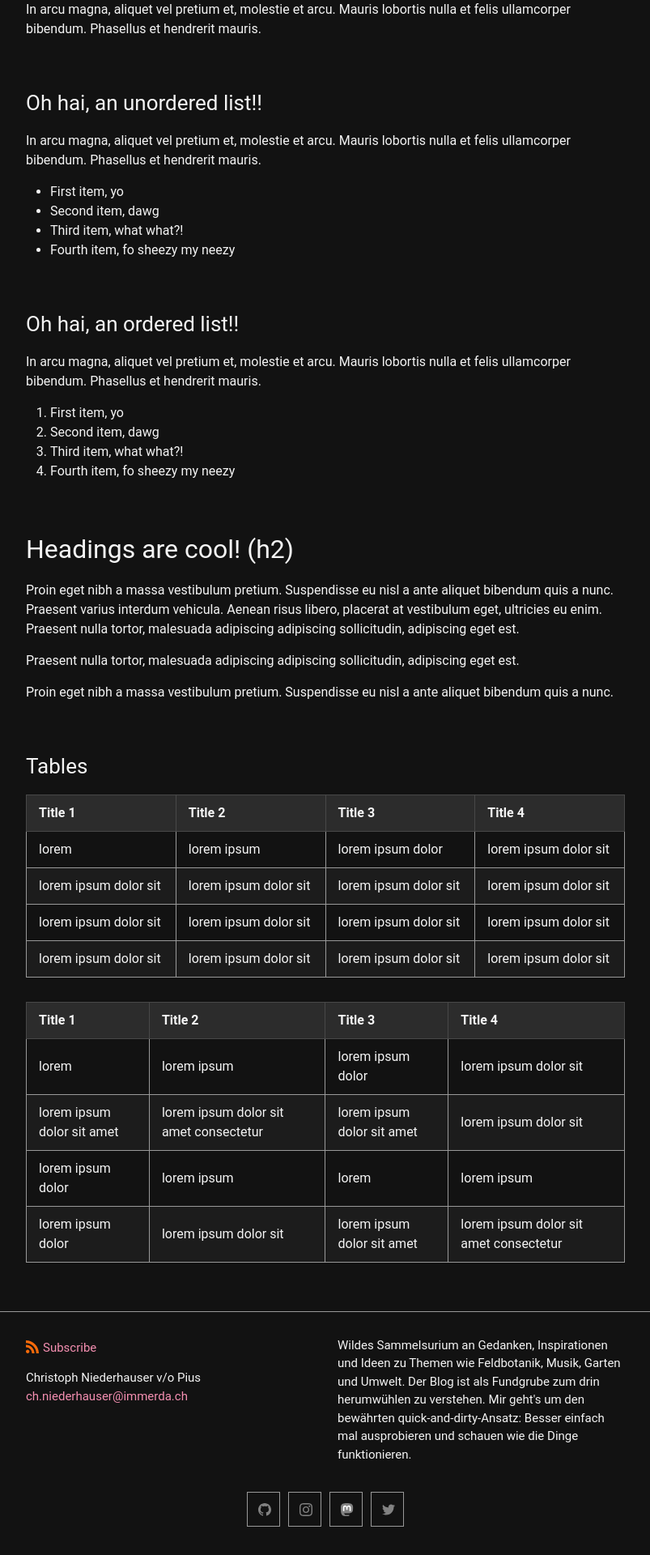
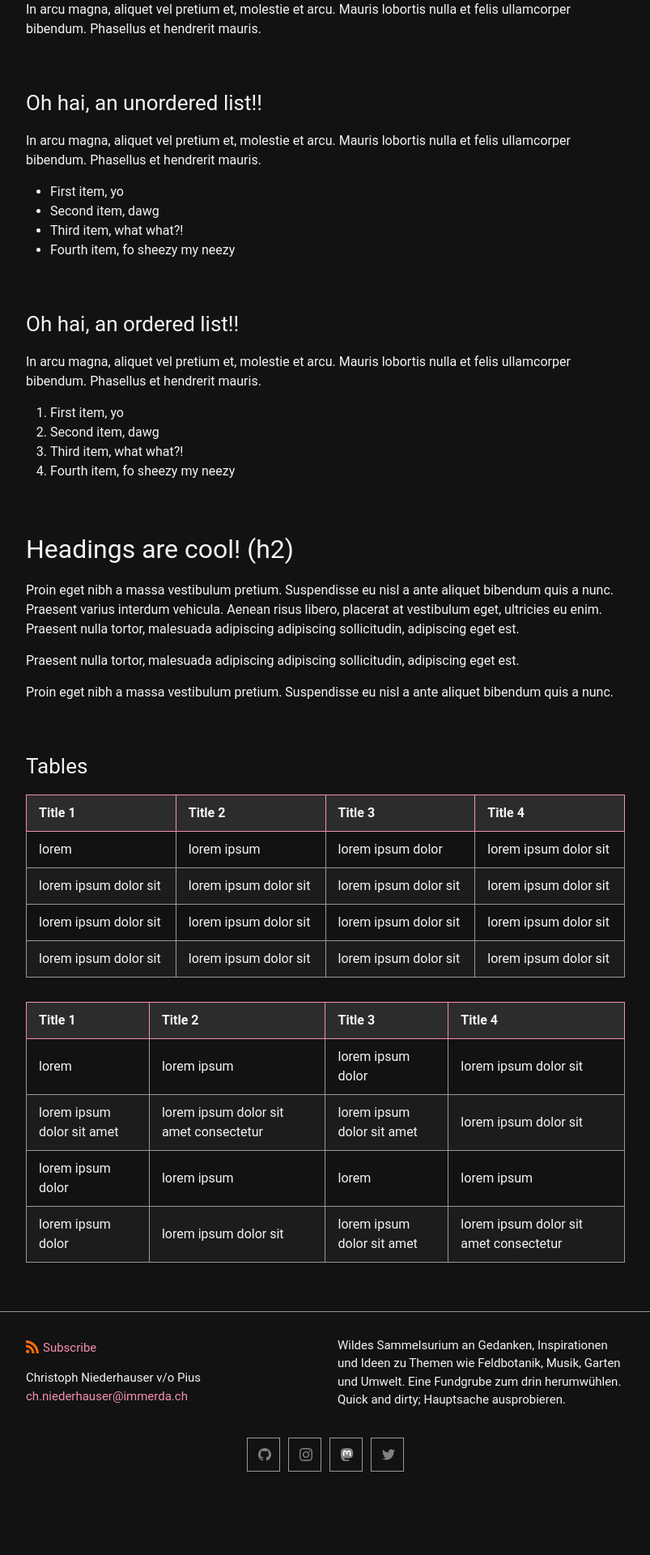
Before and after one commit to Piusdibus/piusdibus.github.io, a Jekyll site: the page built from _posts/2016-05-20-this-post-demonstrates-post-content-styles.md, in a window 1280 px wide. Shown: the part 2190-4110 px from the top of the page at 81% size, without its empty margins (238-1041 px from the left). Built offline with Jekyll 4.4.1, drawn with Linux system fonts in a browser that asks for light colours; after the commit the page ends 4042 px from its top, so only the background shows below that.

Commit message:
Farbe Tabellen geändert

```diff
--- a/_config.yml
+++ b/_config.yml
@@ -4,9 +4,7 @@ author:
   email: ch.niederhauser@immerda.ch
 description: > # this means to ignore newlines until "show_excerpts:"
   Wildes Sammelsurium an Gedanken, Inspirationen und Ideen zu Themen wie Feldbotanik,
-  Musik, Garten und Umwelt. Der Blog ist als Fundgrube zum drin herumwühlen zu verstehen.
-  Mir geht's um den bewährten quick-and-dirty-Ansatz: Besser einfach mal ausprobieren
-  und schauen wie die Dinge funktionieren.
+  Musik, Garten und Umwelt. Eine Fundgrube zum drin herumwühlen. Quick and dirty; Hauptsache ausprobieren.
 
 show_excerpts: false # set to true to show excerpts on the homepage
 
--- a/_sass/minima/skins/dark_angepasst.scss
+++ b/_sass/minima/skins/dark_angepasst.scss
@@ -21,7 +21,7 @@ $border-color-03:       $brand-color !default;
 $table-text-color:      $text-color !default;
 $table-zebra-color:     lighten($background-color, 4%) !default;
 $table-header-bg-color: lighten($background-color, 10%) !default;
-$table-header-border:   lighten($background-color, 21%) !default;
+$table-header-border:   #f48fb1 !default;
 $table-border-color:    $border-color-01 !default;
 
 
```
